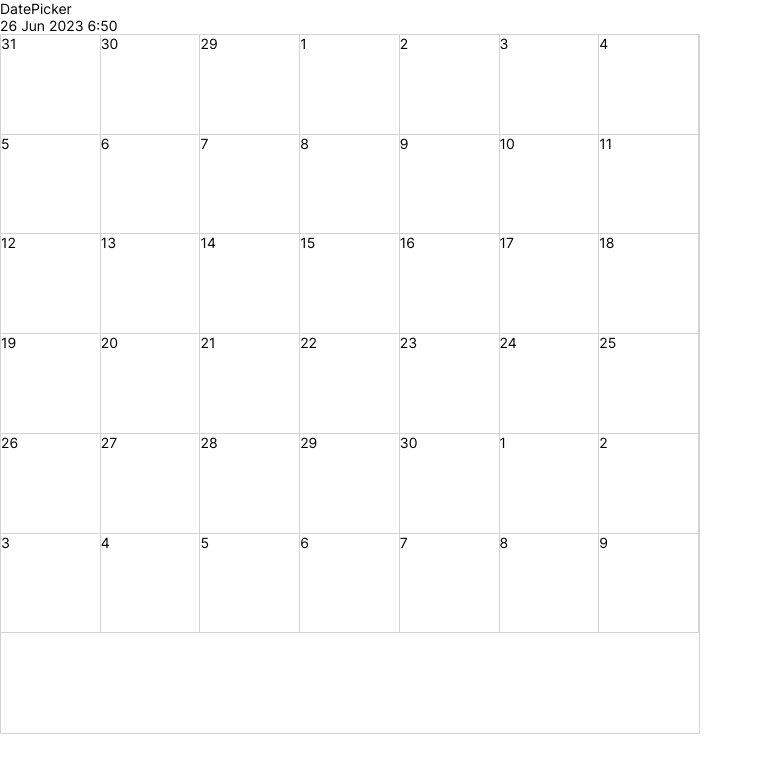
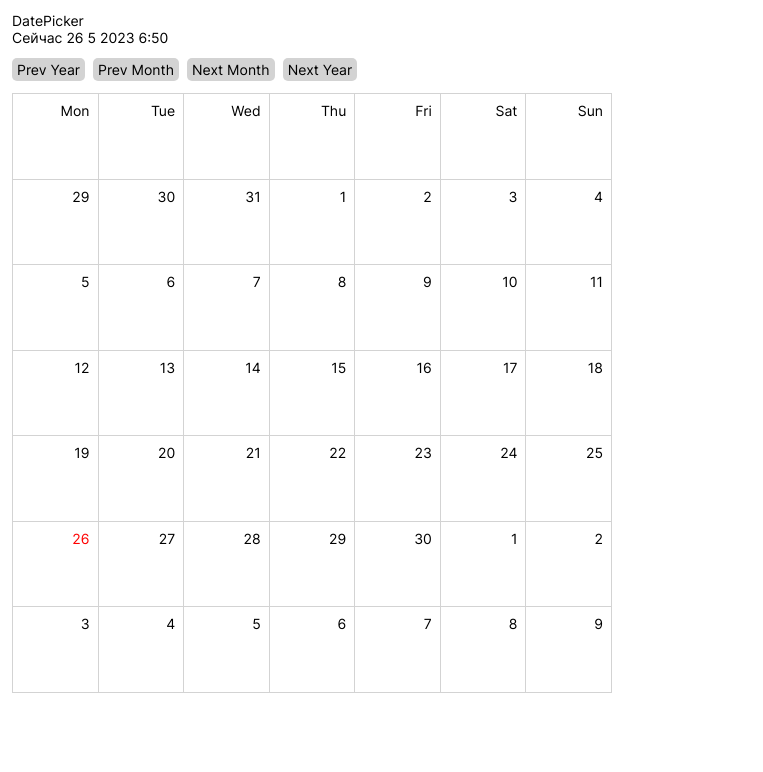
Before and after one commit to VladimirBvt/SuperDatePicker, a React (Create React App) app: page / in a window 1280 px wide. Shown: the top 772 px of the page, without its empty margins (0-763 px from the left). Built offline with nearby package versions, Linux system fonts and the light colour scheme.

Commit message:
Implement buttons prev and next year/month. The current date is marked.

```diff
--- /dev/null
+++ b/src/app/App.module.css
@@ -0,0 +1,3 @@
+.app {
+    padding: 12px;
+}
--- a/src/app/App.tsx
+++ b/src/app/App.tsx
@@ -1,10 +1,10 @@
-import './App.css';
 import DatePicker from "../components/DatePicker/DatePicker";
 import SuperDatePicker from "../components/SuperDatePicker/SuperDatePicker";
+import styles from './App.module.css'
 
 function App() {
   return (
-    <div>
+    <div className={styles.app}>
       <SuperDatePicker />
     </div>
   );
--- a/src/components/DatePicker/DatePicker.module.scss
+++ b/src/components/DatePicker/DatePicker.module.scss
@@ -2,12 +2,42 @@
   display: grid;
   grid-template-columns: repeat(7, 1fr);
   grid-template-rows: repeat(7, 1fr);
-  width: 700px;
-  height: 700px;
-  border: 1px solid lightgray;
+  width: 600px;
+  height: 600px;
+  border-top: 1px solid lightgray;
+  border-left: 1px solid lightgray;
 }
 
 .date {
+  display: flex;
+  justify-content: flex-end;
   border-right: 1px solid lightgray;
   border-bottom: 1px solid lightgray;
+  padding: 8px;
 }
+
+.dateCurrent {
+  display: flex;
+  justify-content: flex-end;
+  border-right: 1px solid lightgray;
+  border-bottom: 1px solid lightgray;
+  padding: 8px;
+  color: red;
+}
+
+.buttons {
+  display: flex;
+  gap: 8px;
+  margin: 12px 0;
+}
+
+.button {
+  padding: 3px 5px;
+  border-radius: 5px;
+  background: lightgray;
+  cursor: pointer;
+
+  &:active {
+    background: #f3f1f1;
+  }
+}
--- a/src/components/DatePicker/DatePicker.tsx
+++ b/src/components/DatePicker/DatePicker.tsx
@@ -21,6 +21,16 @@ const months = [
   'Okt',
   'Nov',
   'Dec'
+]
+
+const daysOfTheWeek = [
+  'Mon',
+  'Tue',
+  'Wed',
+  'Thu',
+  'Fri',
+  'Sat',
+  'Sun'
 ]
 
 interface IDateCellItem {
@@ -51,7 +61,7 @@ const getPreviousMonthDays = (year: number, month: number) => {
 
   const [cellYear, cellMonth] = month === 0 ? [year -1, 11] : [year, month -1]
 
-  for (let i = 0; i < prevMonthCellsAmount; i ++) {
+  for (let i = prevMonthCellsAmount - 1; i >= 0; i --) {
     dateCells.push({
       year: cellYear,
       month: cellMonth,
@@ -114,7 +124,7 @@ const DatePicker = ({ value, onChange, min, max }: IDatePickerProps) => {
 
   const [year, month, day, hour, minute] = useMemo(() => {
     const currentYear = value.getFullYear()
-    const currentMonth = months[value.getMonth()]
+    const currentMonth = value.getMonth()
     const currentDay = value.getDate()
     const currentHour = value.getHours()
     const currentMinute = value.getMinutes()
@@ -135,31 +145,58 @@ const DatePicker = ({ value, onChange, min, max }: IDatePickerProps) => {
   }, [fieldYear, fieldMonth])
 
   const nextYear = () => {
-
+    setFieldYear(fieldYear + 1)
   }
 
   const prevYear = () => {
-
+    setFieldYear(fieldYear - 1)
   }
 
   const nextMonth = () => {
-
+    if (fieldMonth === 11) {
+      setFieldMonth(0)
+      setFieldYear(fieldYear + 1)
+    } else {
+      setFieldMonth(fieldMonth + 1)
+    }
   }
 
   const prevMonth = () => {
+    if (fieldMonth === 0) {
+      setFieldMonth(11)
+      setFieldYear(fieldYear - 1)
+    } else {
+      setFieldMonth(fieldMonth - 1)
+    }
+  }
 
+  const getMinute = (minute: number) => {
+    if (minute < 10) {
+      return `0${minute}`
+    } else {
+      return minute
+    }
   }
 
   return (
     <div>
       DatePicker
       <div>
-        {day} {month} {year} {hour}:{minute}
+        Сейчас {day} {month} {year} {hour}:{getMinute(minute)}
+      </div>
+      <div className={styles.buttons}>
+        <button className={styles.button} onClick={prevYear}>Prev Year</button>
+        <button className={styles.button} onClick={prevMonth}>Prev Month</button>
+        <button className={styles.button} onClick={nextMonth}>Next Month</button>
+        <button className={styles.button} onClick={nextYear}>Next Year</button>
       </div>
       <div className={styles.calendar}>
+        {daysOfTheWeek.map(weekDay => (
+          <div className={styles.date}>{weekDay}</div>
+        ))}
         {dateCells.map(cell => {
-
-          return <div className={styles.date}>{cell.date}</div>
+          const isCurrentDay = cell.year === year && cell.month === month && cell.date === day
+          return <div className={isCurrentDay ? styles.dateCurrent : styles.date}>{cell.date}</div>
         })}
       </div>
     </div>
```
Also changed, not shown: src/app/App.css (deleted).
